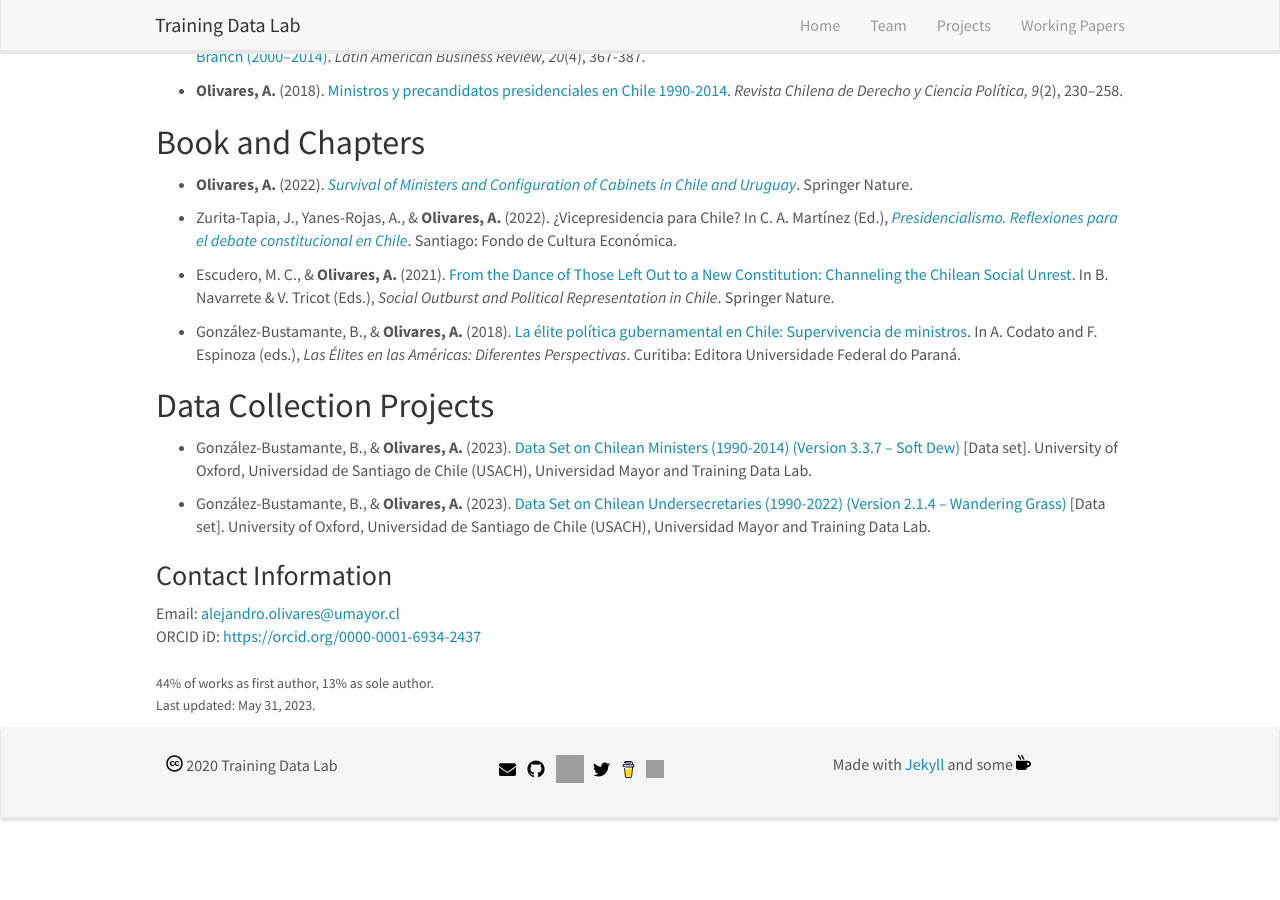
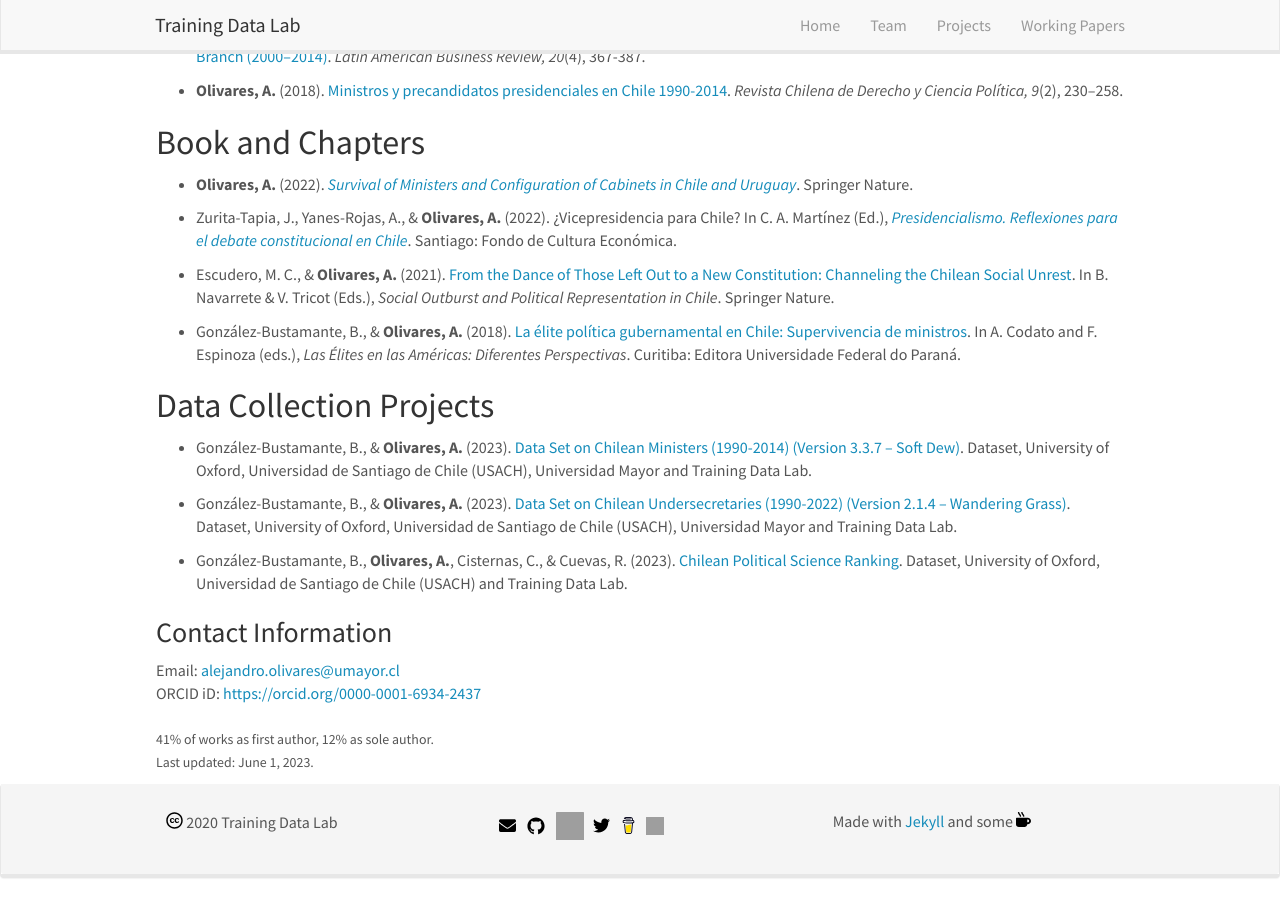
Before and after one commit to training-datalab/old-training-datalab.com, a Jekyll site: the page built from _pages/aolivares.md, in a window 1280 px wide and 900 px high, scrolled down 877 px. Built offline with Jekyll 4.4.1, drawn with Linux system fonts in a browser that asks for light colours; nearby versions of some CDN libraries; before the commit the page ends 1720 px from its top, so only the background shows below that.

Commit message:
Update aolivares.md

```diff
--- a/_pages/aolivares.md
+++ b/_pages/aolivares.md
@@ -50,9 +50,11 @@
 
 ## Data Collection Projects
 
-- González-Bustamante, B., & **Olivares, A.** (2023). <a href="https://doi.org/10.5281/zenodo.5744536" target="_blank">Data Set on Chilean Ministers (1990-2014) (Version 3.3.7 -- Soft Dew)</a> [Data set]. University of Oxford, Universidad de Santiago de Chile (USACH), Universidad Mayor and Training Data Lab.
+- González-Bustamante, B., & **Olivares, A.** (2023). <a href="https://doi.org/10.5281/zenodo.5744536" target="_blank">Data Set on Chilean Ministers (1990-2014) (Version 3.3.7 -- Soft Dew)</a>. Dataset, University of Oxford, Universidad de Santiago de Chile (USACH), Universidad Mayor and Training Data Lab.
 
-- González-Bustamante, B., & **Olivares, A.** (2023). <a href="https://doi.org/10.5281/zenodo.5715384" target="_blank">Data Set on Chilean Undersecretaries (1990-2022) (Version 2.1.4 -- Wandering Grass)</a> [Data set]. University of Oxford, Universidad de Santiago de Chile (USACH), Universidad Mayor and Training Data Lab.
+- González-Bustamante, B., & **Olivares, A.** (2023). <a href="https://doi.org/10.5281/zenodo.5715384" target="_blank">Data Set on Chilean Undersecretaries (1990-2022) (Version 2.1.4 -- Wandering Grass)</a>. Dataset, University of Oxford, Universidad de Santiago de Chile (USACH), Universidad Mayor and Training Data Lab.
+
+- González-Bustamante, B., **Olivares, A.**, Cisternas, C., & Cuevas, R. (2023). <a href="http://doi.org/10.17605/OSF.IO/C8PRA" target="_blank">Chilean Political Science Ranking</a>. Dataset, University of Oxford, Universidad de Santiago de Chile (USACH) and Training Data Lab.
 
 ### Contact Information
 
@@ -62,5 +64,5 @@
 <!-- Personal website: <a href="" target="_blank"></a><br /> -->
 <!-- Institutional website: <a href="" target="_blank"></a><br /> -->
 <br />
-<small>44% of works as first author, 13% as sole author.</small><br />
-<small>Last updated: May 31, 2023.</small>
+<small>41% of works as first author, 12% as sole author.</small><br />
+<small>Last updated: June 1, 2023.</small>
```
